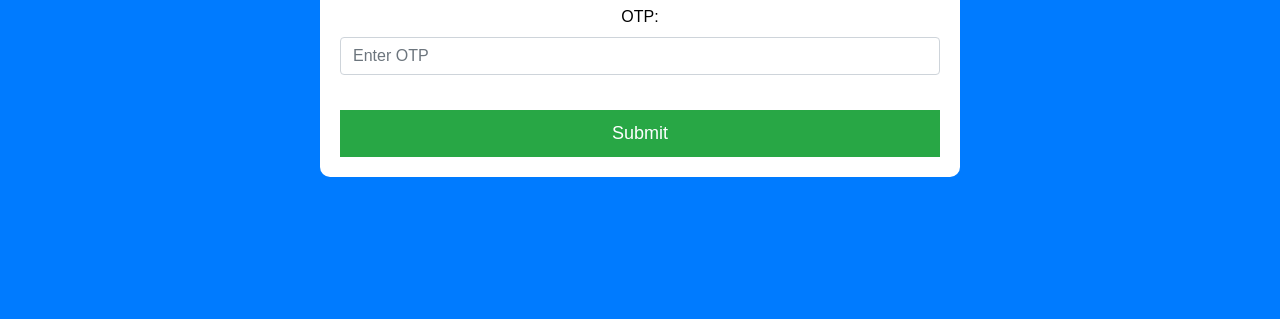
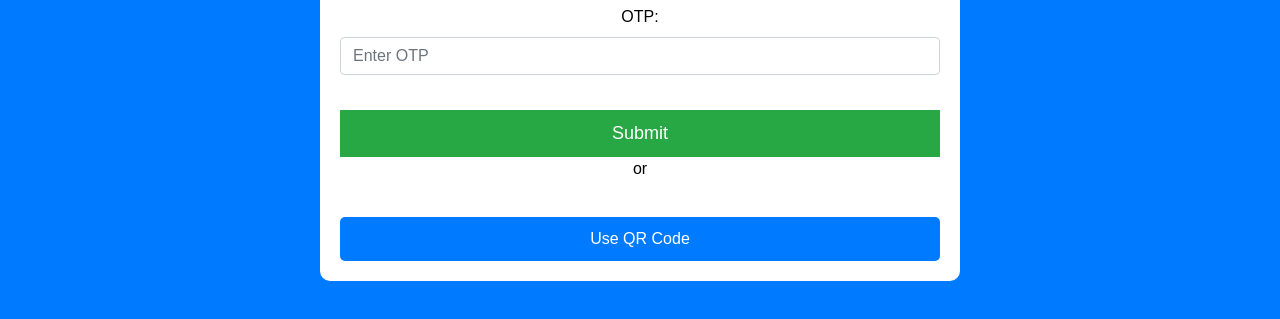
Before and after one commit to dylyyy/GaMileston, a plain HTML site: page 2fa.html in a window 1280 px wide. Shown: the part 161-480 px from the top of the page. Drawn offline with nearby package versions, Linux system fonts and the light colour scheme.

Commit message:
commit all

```diff
--- a/2fa.html
+++ b/2fa.html
@@ -46,6 +46,21 @@
             margin-top: 20px;
             width: 100%;
         }
+        .btn-toggle {
+            width: 100%;
+            padding: 10px;
+            margin-top: 20px;
+            background-color: #007bff;
+            color: #ffffff;
+            border: none;
+            border-radius: 5px;
+            cursor: pointer;
+        }
+        .qr-code {
+            width: 100%;
+            max-width: 200px;
+            margin-top: 20px;
+        }
     </style>
 </head>
 <body>
@@ -74,6 +89,7 @@
 
     <div class="container">
         <h1>Two-Factor Authentication</h1>
+        <div id="otp-box">
             <form>
                 <div class="form-group">
                     <label for="otp">OTP:</label>
@@ -81,9 +97,30 @@
                 </div>
                 <button type="button" class="btn-submit" onclick="submitOTP()">Submit</button>
             </form>
+            <p>or</p>
+            <button class="btn-toggle" onclick="toggleView()">Use QR Code</button>
+        </div>
+        <div id="qr-box" style="display:none;">
+            <h2>Scan with Singpass app to verify</h2>
+            <img src="images/singpass.jpg" alt="Singpass QR Code" class="qr-code">
+            <button class="btn-toggle" onclick="toggleView()">Go back to OTP</button>
+        </div>
     </div>
 
     <script>
+        function toggleView() {
+            const otpBox = document.getElementById('otp-box');
+            const qrBox = document.getElementById('qr-box');
+
+            if (otpBox.style.display === "none") {
+                otpBox.style.display = "block";
+                qrBox.style.display = "none";
+            } else {
+                otpBox.style.display = "none";
+                qrBox.style.display = "block";
+            }
+        }
+
         function submitOTP() {
             var otp = document.getElementById('otp').value;
             if (otp === "123456") {
@@ -95,7 +132,6 @@
         }
     </script>
 
-    <!-- Bootstrap JS and dependencies -->
     <script src="https://code.jquery.com/jquery-3.5.1.slim.min.js"></script>
     <script src="https://cdn.jsdelivr.net/npm/@popperjs/core@2.5.4/dist/umd/popper.min.js"></script>
     <script src="https://stackpath.bootstrapcdn.com/bootstrap/4.5.2/js/bootstrap.min.js"></script>
```
Also changed, not shown: productdescription.html (+0 -1 lines), walletverification.html (+2 -3 lines). Lines whose indentation alone changed are shown as unchanged.
